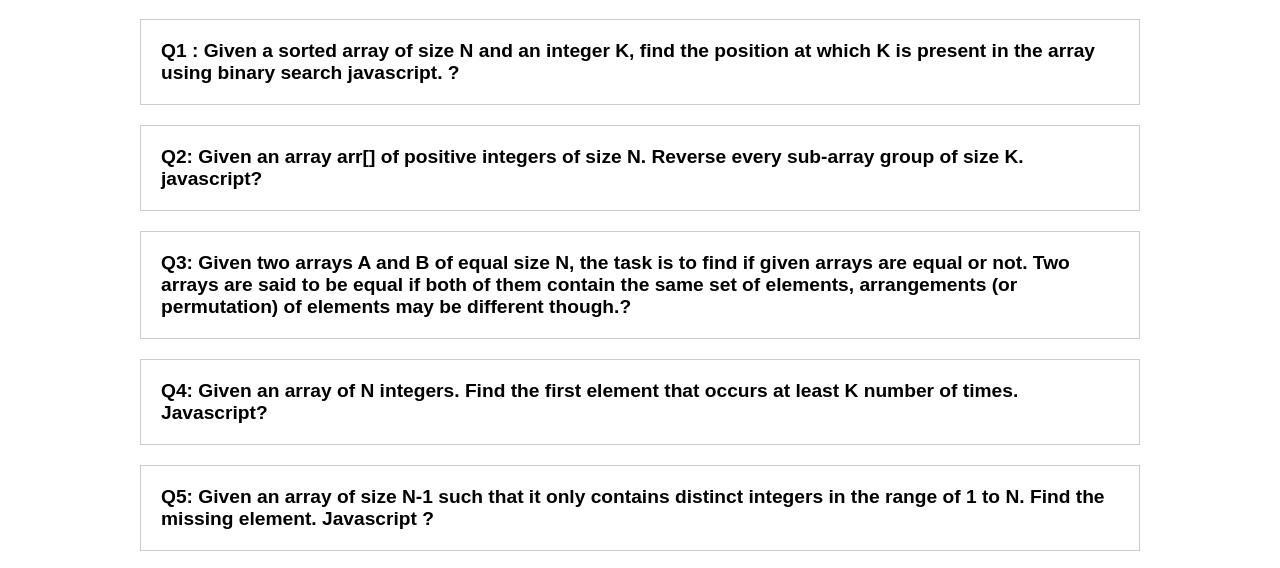
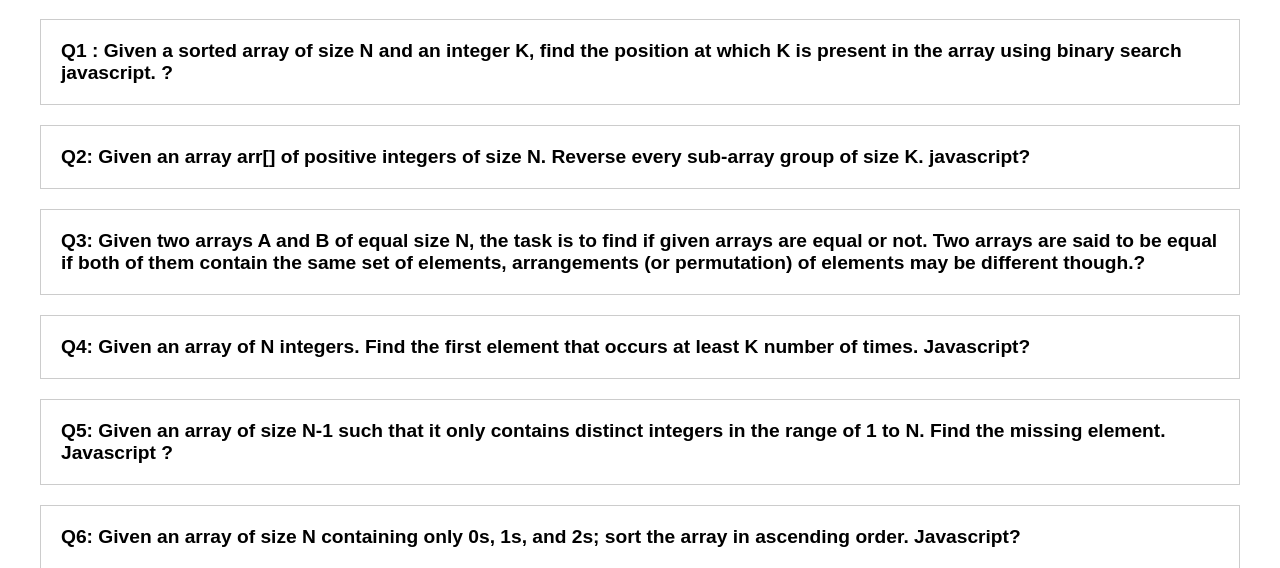
Before and after one commit to kumarnavinrai/qna, a plain HTML site: page qna1.html in a window 1280 px wide. Shown: the part 170-738 px from the top of the page. Drawn offline with nearby package versions, Linux system fonts and the light colour scheme.

Commit message:
qna site first commit

```diff
--- a/style.css
+++ b/style.css
@@ -11,7 +11,7 @@ body {
   }
 
   .faq-container {
-    max-width: 1000px;
+    max-width: 1200px;
     margin: 0 auto;
   }
 
```
Also changed, not shown: index.html (+1 -1 lines).
